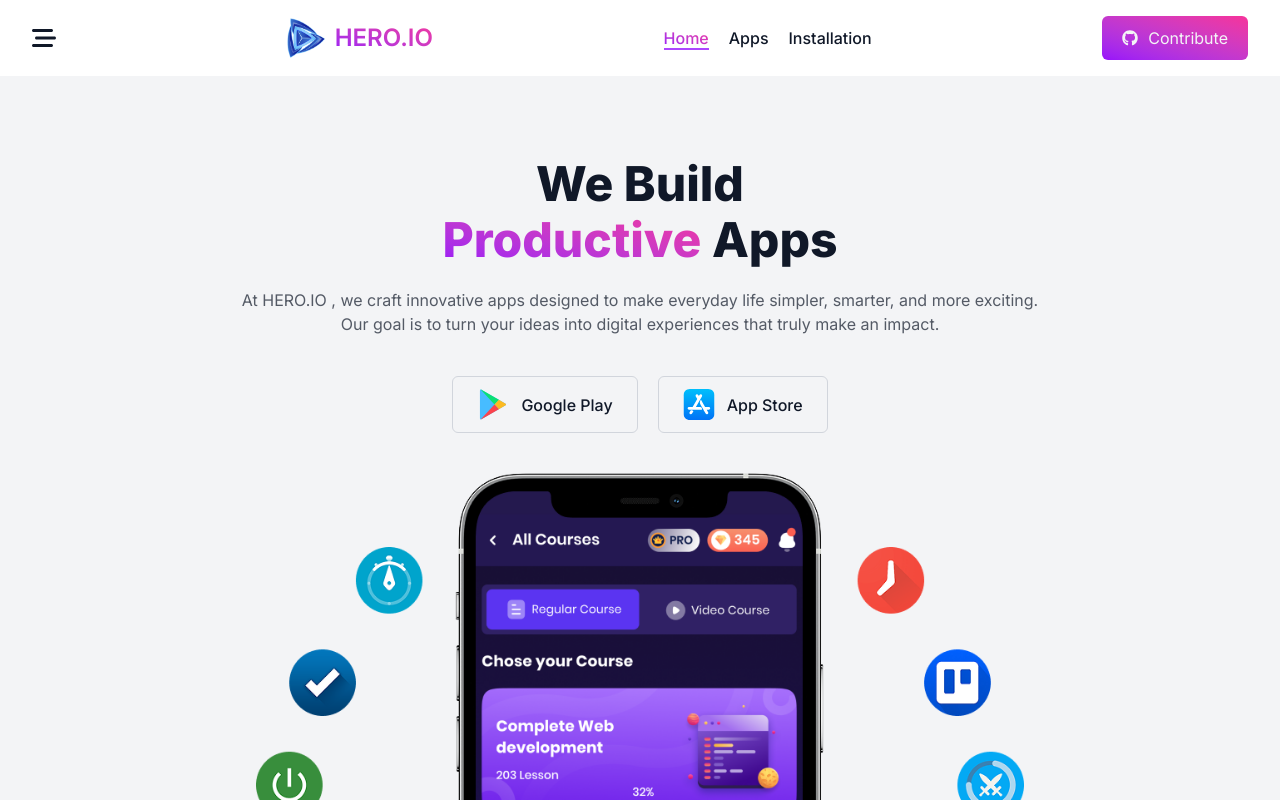
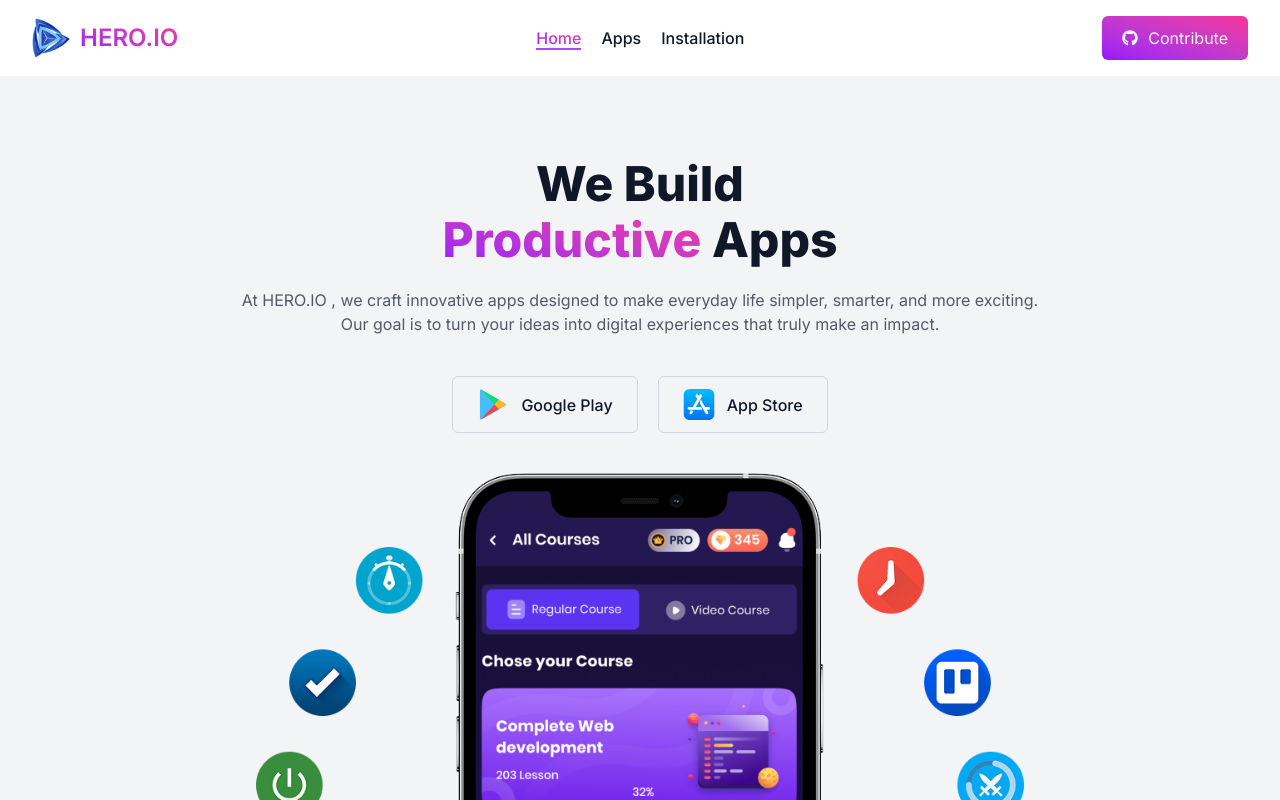
Before and after one commit to LitanMolla/hero-apps, a React (Vite) app: page / in a window 1280 px wide. Shown: the top 800 px of the page. Built offline with nearby package versions, Linux system fonts and the light colour scheme.

Commit message:
mobile menu bar fixed

```diff
--- a/src/layouts/Header/Header.jsx
+++ b/src/layouts/Header/Header.jsx
@@ -17,7 +17,7 @@ const Header = () => {
             <header className='py-4 bg-white'>
                 <Container>
                     <div className="flex justify-between items-center">
-                        <Link onClick={() => setIsopen(prv => !prv)} className='text-2xl'><FaBarsStaggered /></Link>
+                        <Link onClick={() => setIsopen(prv => !prv)} className='text-2xl md:hidden'><FaBarsStaggered /></Link>
                         <Link to='/' className='flex items-center gap-2'>
                             <img className='w-10' src={logo} alt="Logo" />
                             <span className='text-2xl font-semibold bg-gradient-to-tr bg-clip-text text-transparent from-purple-600 to-pink-500'>HERO.IO</span>
```
